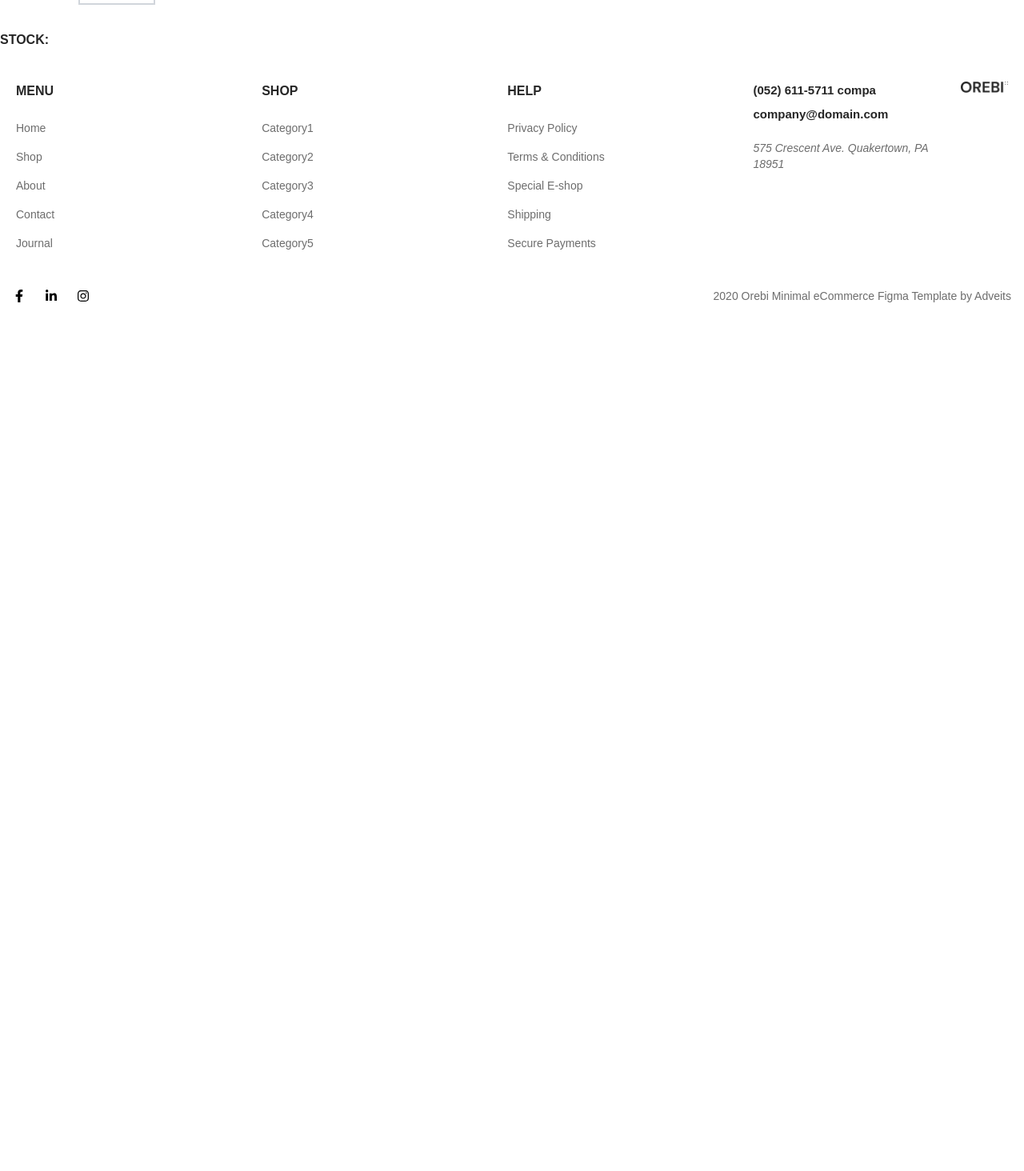
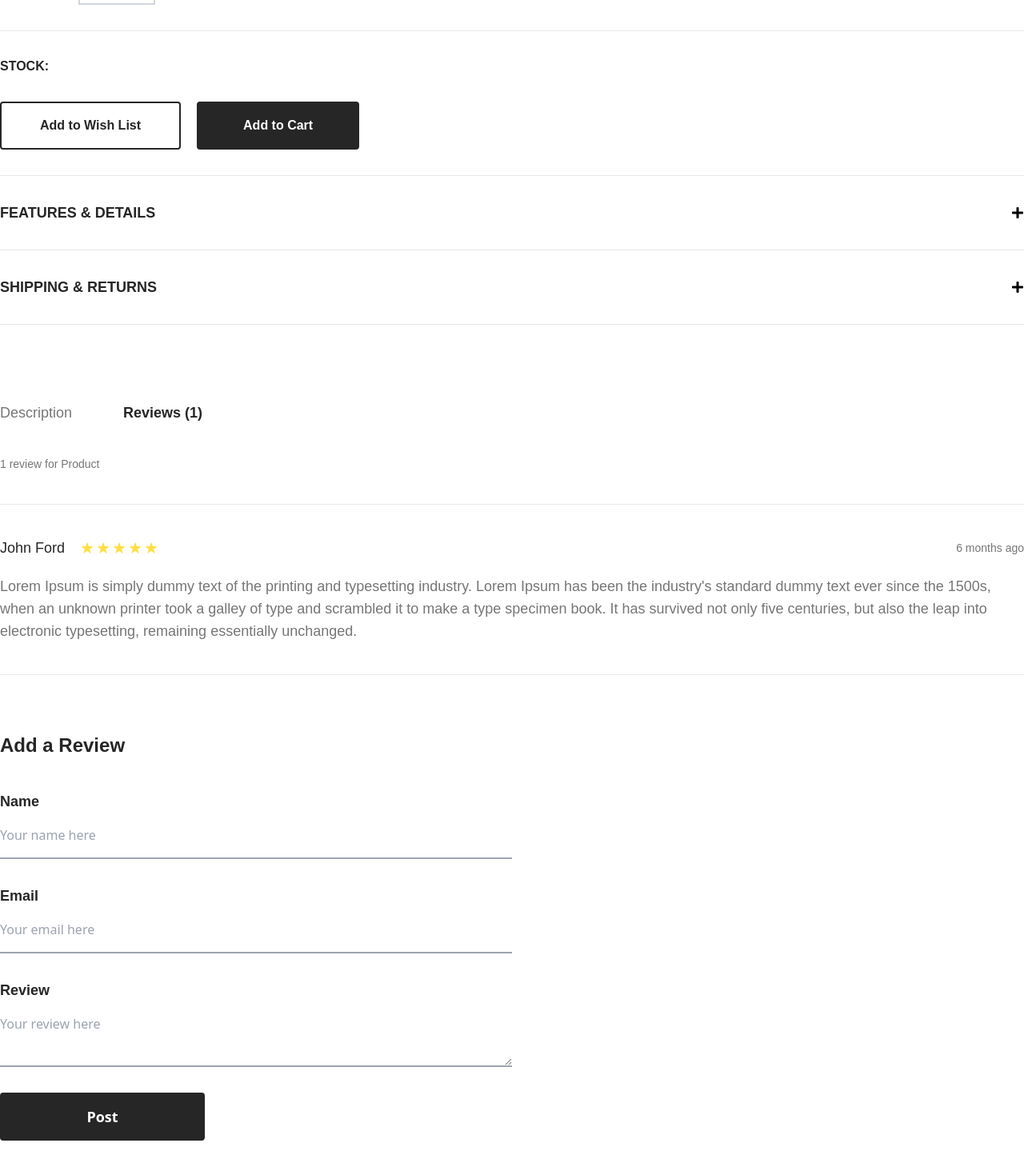
Before and after one commit to mdarafat2201/oreby1, a React (Vite) app: page /Product-Details/1 in a window 1280 px wide. Shown: the part 600-2064 px from the top of the page at 80% size. Before the commit the page ends 1018 px from the top, so only its background shows below. Built offline with nearby package versions, Linux system fonts and the light colour scheme; no server answers.

Commit message:
Reviews part don

```diff
--- /dev/null
+++ b/src/Component/CommonConponent/ProductDescibtion/ProductDescibtion.jsx
@@ -0,0 +1,39 @@
+import React, { useState } from "react";
+import Flex from "../Flex";
+import { FaMinus, FaPlus } from "react-icons/fa";
+const ProductDescibtion = ({ title }) => {
+  const [Dropdown, setDropdown] = useState(false);
+  const handleDropDown = () => {
+    setDropdown(!Dropdown);
+  };
+  return (
+    <>
+      <div>
+        <div onClick={handleDropDown} className="cursor-pointer">
+          <Flex className={"items-center justify-between"}>
+            <h1 className="font-DMsans text-lg font-bold text-main_font_color">
+              {title ? title : "Heding Missing"}
+            </h1>
+            <span>{Dropdown ? <FaMinus /> : <FaPlus />}</span>
+          </Flex>
+        </div>
+        {Dropdown && (
+          <div>
+            <p className="font-DMsans text-lg font-normal text-secondary_font_color">
+              Lorem ipsum dolor sit amet, consectetur adipiscing elit, sed do
+              eiusmod tempor incididunt ut labore et dolore magna aliqua. Lorem
+              ipsum dolor sit amet, consectetur adipiscing elit, sed do eiusmod
+              tempor incididunt ut labore et dolore magna aliqua. Lorem ipsum
+              dolor sit amet, consectetur adipiscing elit, sed do eiusmod tempor
+              incididunt ut labore et dolore magna aliqua. Lorem ipsum dolor sit
+              amet, consectetur adipiscing elit, sed do eiusmod tempor
+              incididunt ut labore et dolore magna aliqua.
+            </p>
+          </div>
+        )}
+      </div>
+    </>
+  );
+};
+
+export default ProductDescibtion;
--- /dev/null
+++ b/src/Component/CommonConponent/ProductDescibtion/Reviews.jsx
@@ -0,0 +1,152 @@
+import React from "react";
+import Flex from "../Flex";
+import { IoIosStar } from "react-icons/io";
+import Button from "../Button";
+
+const Reviews = () => {
+  return (
+    <>
+      <div className="mt-16">
+        <Flex className={" flex-col gap-y-10"}>
+          <div>
+            <Flex className={"items-center gap-x-16"}>
+              <h1 className="font-DMsans text-lg font-normal text-secondary_font_color">
+                Description
+              </h1>
+              <h2 className="font-DMsans text-lg font-bold text-main_font_color">
+                {"Reviews (1)"}
+              </h2>
+            </Flex>
+          </div>
+
+          <div>
+            <h2 className=" font-DMsans text-sm font-normal text-secondary_font_color">
+              1 review for Product
+            </h2>
+          </div>
+
+          <hr />
+          <div>
+            <Flex className={" mb-5 items-center justify-between"}>
+              <div>
+                <Flex className={"items-center gap-x-5"}>
+                  <h2 className="font-DMsans text-lg font-normal  text-main_font_color">
+                    John Ford
+                  </h2>
+                  <div className=" text-yellow-300">
+                    <Flex className={" items-center gap-x-1"}>
+                      <span>
+                        <IoIosStar />
+                      </span>
+                      <span>
+                        <IoIosStar />
+                      </span>
+                      <span>
+                        <IoIosStar />
+                      </span>
+                      <span>
+                        <IoIosStar />
+                      </span>
+                      <span>
+                        <IoIosStar />
+                      </span>
+                    </Flex>
+                  </div>
+                </Flex>
+              </div>
+              <div>
+                <h3 className="font-DMsans text-sm font-normal text-secondary_font_color">
+                  6 months ago
+                </h3>
+              </div>
+            </Flex>
+            <div>
+              <p className="font-DMsans text-lg font-normal text-secondary_font_color">
+                Lorem Ipsum is simply dummy text of the printing and typesetting
+                industry. Lorem Ipsum has been the industry's standard dummy
+                text ever since the 1500s, when an unknown printer took a galley
+                of type and scrambled it to make a type specimen book. It has
+                survived not only five centuries, but also the leap into
+                electronic typesetting, remaining essentially unchanged.
+              </p>
+            </div>
+          </div>
+          <hr />
+        </Flex>
+      </div>
+      {/**post review */}
+      <div>
+        <form action="#" onSubmit={(e) => e.preventDefault()}>
+          <h2 className="my-10 font-DMsans text-2xl font-bold text-main_font_color">
+            Add a Review
+          </h2>
+          <div>
+            <Flex className={"flex-col gap-y-8"}>
+              <div>
+                <Flex className={"flex-col  "}>
+                  <label
+                    htmlFof="name"
+                    className="font-DMsans text-lg font-bold text-main_font_color"
+                  >
+                    Name
+                  </label>
+                  <input
+                    type="text"
+                    id="name"
+                    name="name"
+                    placeholder="Your name here"
+                    className="w-1/2 border-b-2 border-b-gray-400 py-4"
+                  />
+                </Flex>
+              </div>
+
+              <div>
+                <Flex className={"flex-col  "}>
+                  <label
+                    htmlFof="email"
+                    className="font-DMsans text-lg font-bold text-main_font_color"
+                  >
+                    Email
+                  </label>
+                  <input
+                    type="email"
+                    id="email"
+                    name="email"
+                    placeholder="Your email here"
+                    className="w-1/2 border-b-2 border-b-gray-400 py-4"
+                  />
+                </Flex>
+              </div>
+
+              <div>
+                <Flex className={"flex-col  "}>
+                  <label
+                    htmlFof="review"
+                    className="font-DMsans text-lg font-bold text-main_font_color"
+                  >
+                    Review
+                  </label>
+                  <textarea
+                    id="review"
+                    name="review"
+                    placeholder="Your review here"
+                    className="w-1/2 border-b-2 border-b-gray-400 py-4"
+                  />
+                </Flex>
+              </div>
+              <Button
+                title={"Post"}
+                className={
+                  "w-[20%] rounded bg-main_font_color py-4 text-lg font-semibold  text-main_bg_color"
+                }
+              />
+            </Flex>
+          </div>
+        </form>
+      </div>
+      {/**post review */}
+    </>
+  );
+};
+
+export default Reviews;
--- a/src/Component/ProductDetailsComponent/ProductInfo.jsx
+++ b/src/Component/ProductDetailsComponent/ProductInfo.jsx
@@ -1,6 +1,9 @@
 import React from "react";
 import Flex from "../CommonConponent/Flex";
 import { FaMinus, FaPlus } from "react-icons/fa";
+import Button from "../CommonConponent/Button";
+import ProductDescibtion from "../CommonConponent/ProductDescibtion/ProductDescibtion";
+import Reviews from "../CommonConponent/ProductDescibtion/Reviews";
 
 const ProductInfo = ({ ProductStock }) => {
   const colorItem = [
@@ -10,6 +13,7 @@ const ProductInfo = ({ ProductStock }) => {
     { id: 4, colorcode: "#B6B6B6" },
     { id: 5, colorcode: "#15CBA5" },
   ];
+
   return (
     <>
       <div>
@@ -26,6 +30,7 @@ const ProductInfo = ({ ProductStock }) => {
                   {colorItem?.map((item) => (
                     <div
                       className={`h-[20px] w-[20px] transform-gpu cursor-pointer rounded-full hover:scale-150 `}
+                      key={item}
                       style={{ background: item.colorcode }}
                     ></div>
                   ))}
@@ -80,7 +85,9 @@ const ProductInfo = ({ ProductStock }) => {
               </div>
             </Flex>
           </div>
+
           {/**quantity component */}
+          <hr />
           {/**stock component */}
           <div>
             <Flex className={"items-center gap-x-14"}>
@@ -93,6 +100,34 @@ const ProductInfo = ({ ProductStock }) => {
             </Flex>
           </div>
           {/**stock component */}
+          {/**wishlity and add to cart buttons */}
+          <div>
+            <Flex className={"items-center gap-x-5"}>
+              <Button
+                title={"Add to Wish List"}
+                className={
+                  "rounded border-2 border-main_font_color px-12 py-4 font-DMsans font-bold text-main_font_color "
+                }
+              />
+              <Button
+                title={"Add to Cart"}
+                className={
+                  "rounded border-2 border-main_font_color bg-main_font_color px-14 py-4 font-DMsans font-bold text-main_bg_color "
+                }
+              />
+            </Flex>
+          </div>
+          {/**wishlity and add to cart buttons */}
+          <hr />
+          {/** dop dun component*/}
+          <ProductDescibtion title={"FEATURES & DETAILS"} />
+          <hr />
+          <ProductDescibtion title={"SHIPPING & RETURNS"} />
+          {/**dop dun component */}
+          <hr />
+          {/**Reviews component */}
+          <Reviews />
+          {/**Reviews component */}
         </Flex>
       </div>
     </>
--- a/src/pages/ProductDetails/ProductDetails.jsx
+++ b/src/pages/ProductDetails/ProductDetails.jsx
@@ -21,7 +21,6 @@ const ProductDetails = () => {
       setEachProduct(data.payload);
     }
   }, [status.payload, data.payload]);
-  console.log(EachProduct);
 
   return (
     <>
```
Also changed, not shown: src/Component/HomeComponent/Header/Header.jsx (+20 -19 lines).
